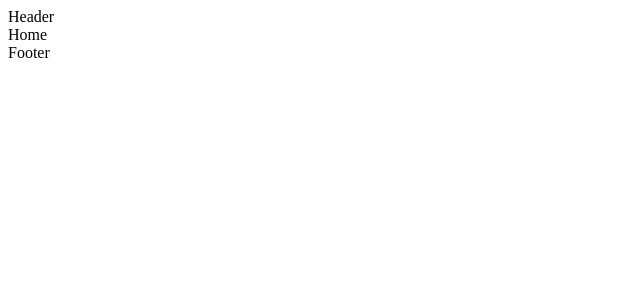
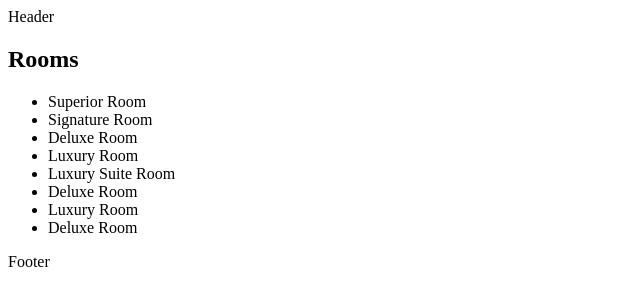
Before and after one commit to Mili30082003/CrudHotel, a React (Vite) app: page / in a window 1280 px wide. Shown: the top 306 px of the page, without its empty margins (0-640 px from the left). Built offline with nearby package versions, Linux system fonts and the light colour scheme.

Commit message:
codigo corregido

```diff
--- a/src/App.jsx
+++ b/src/App.jsx
@@ -1,21 +1,15 @@
 import React from 'react';
-import './App.css'
-// componentes
+import './App.css';
 import Header from './components/commons/Header.jsx';
 import Footer from './components/commons/Footer.jsx';
-
-// Pages
 import Home from './pages/Home.jsx';
 import RoomDetails from './pages/RoomDetails.jsx';
+import { createBrowserRouter, RouterProvider } from 'react-router-dom';
 
-// React Router
-import {createBrowserRouter, RouterProvider } from 'react-router-dom';
-
-const router = createBrowserRouter ( [
-
+const router = createBrowserRouter([
   {
     path: '/',
-    element : <Home />
+    element: <Home />
   },
   {
     path: '/room/id',
@@ -23,17 +17,14 @@ const router = createBrowserRouter ( [
   },
 ]);
 
-
 function App() {
-
-
   return (
     <>
-     <Header></Header>
-     <RouterProvider router= {router}></RouterProvider>
-     <Footer></Footer>
+      <Header />
+      <RouterProvider router={router} />
+      <Footer />
     </>
-  )
+  );
 }
 
-export default App
+export default App;
--- a/src/components/Room.jsx
+++ b/src/components/Room.jsx
@@ -4,8 +4,7 @@ import React from 'react';
 const Room = ({ room }) => {
   return (
     <div>
-      <h3>{room.name}</h3> {/* Asegúrate de que cada objeto `room` tenga una propiedad `name` */}
-      <p>ID: {room.id}</p> {/* Puedes agregar más detalles aquí */}
+      rooms
     </div>
   );
 };
--- a/src/components/Rooms.jsx
+++ b/src/components/Rooms.jsx
@@ -1,6 +1,6 @@
 import React, { useContext } from 'react';
 import { RoomContext } from '../context/RoomContext';
-import Room from '../components/Room';
+
 
 const Rooms = () => {
   const { rooms } = useContext(RoomContext);
--- a/src/context/RoomContext.jsx
+++ b/src/context/RoomContext.jsx
@@ -1,12 +1,13 @@
 import React, { createContext, useState } from 'react';
-import { roomData } from '../data'; // Asegúrate de que la ruta sea correcta
 
-// Crear el contexto
+// data
+import { roomData } from '../data';
+
+// create context
 export const RoomContext = createContext();
 
-// Proveedor del contexto
-export const RoomProvider = ({ children }) => {
-  const [rooms, setRooms] = useState(roomData); // Inicializa el estado con tus datos de habitaciones
+const RoomProvider = ({ children }) => {
+  const [rooms, setRooms] = useState(roomData);
 
   return (
     <RoomContext.Provider value={{ rooms }}>
@@ -14,3 +15,5 @@ export const RoomProvider = ({ children }) => {
     </RoomContext.Provider>
   );
 };
+
+export default RoomProvider;
--- a/src/main.jsx
+++ b/src/main.jsx
@@ -1,12 +1,13 @@
 import React from 'react';
-import ReactDOM from 'react-dom/client';
-import App from './App.jsx';
-import { RoomProvider } from './context/RoomContext';
+import ReactDOM from 'react-dom';
+import App from './App';
 
-ReactDOM.createRoot(document.getElementById('root')).render(
-  <React.StrictMode>
-    <RoomProvider>
-      <App />
-    </RoomProvider>
-  </React.StrictMode>
+
+import RoomProvider from './context/RoomContext';
+
+ReactDOM.render(
+  <RoomProvider>
+    <App />
+  </RoomProvider>,
+  document.getElementById('root')
 );
--- a/src/pages/Home.jsx
+++ b/src/pages/Home.jsx
@@ -1,15 +1,12 @@
-import React, {createContext, useEffect, useState} from 'react';
-
-
-
-
-//data
-import { roomData } from '../data';
+import React from 'react';
+import Rooms from '../components/Rooms';
 
 const Home = () => {
   return (
-    <div>Home</div>
-  )
-}
+    <>
+      <Rooms />
+    </>
+  );
+};
 
-export default Home
+export default Home;
```
